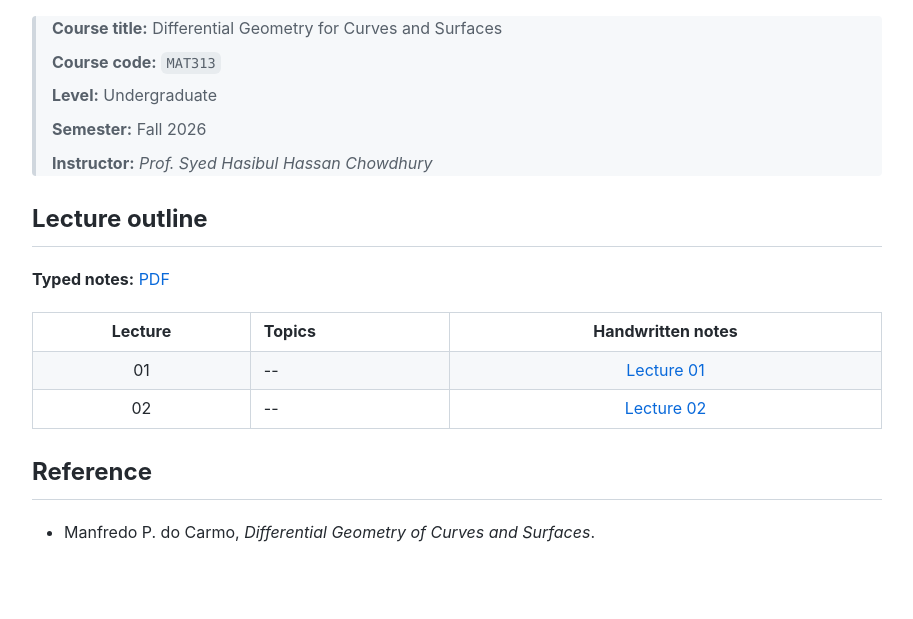
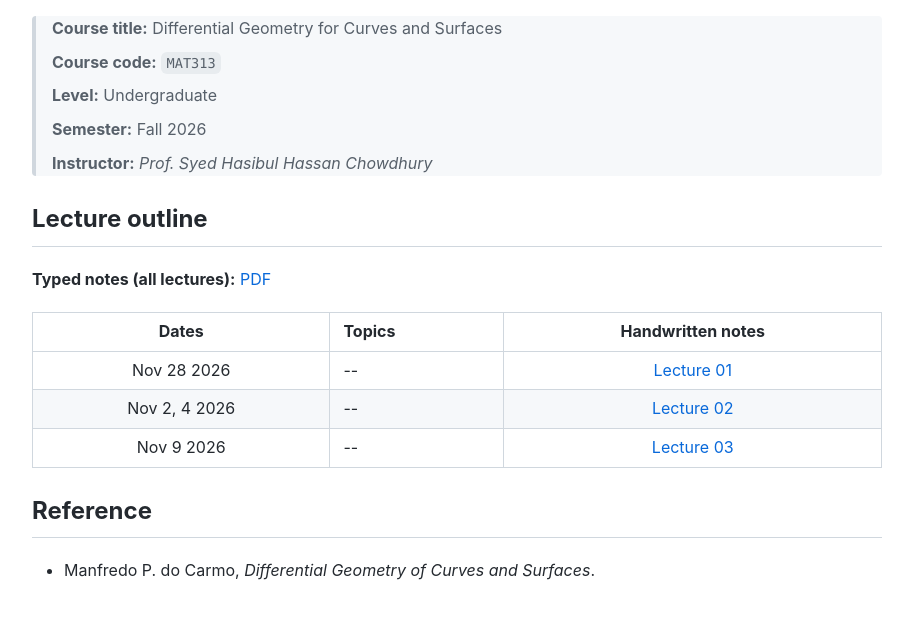
Before and after one commit to KetPsi/MAT313-DG, a plain HTML site: page index.html in a window 1280 px wide. Shown: the part 107-726 px from the top of the page, without its empty margins (183-1096 px from the left). Drawn offline with Linux system fonts and the light colour scheme.

Commit message:
lecture 03 handwritten

```diff
--- a/index.html
+++ b/index.html
@@ -92,26 +92,31 @@
     </blockquote>
 
     <h2>Lecture outline</h2>
-    <p><strong>Typed notes:</strong> <a href="MAT313_DG.pdf">PDF</a></p>
+    <p><strong>Typed notes (all lectures):</strong> <a href="MAT313_DG.pdf">PDF</a></p>
 
     <table>
         <thead>
             <tr>
-                <th style="text-align: center;">Lecture</th>
+                <th style="text-align: center;">Dates</th>
                 <th style="text-align: left;">Topics</th>
                 <th style="text-align: center;">Handwritten notes</th>
-            </tr>
-            <tr>
-                <td style="text-align: center;">01</td>
-                <td style="text-align: left;">--</td>
-                <td style="text-align: center;"><a href="handwritten%20notes/MAT313-L01.pdf">Lecture 01</a></td>
             </tr>
         </thead>
         <tbody>
             <tr>
-                <td style="text-align: center;">02</td>
+                <td style="text-align: center;">Nov 28 2026</td>
+                <td style="text-align: left;">--</td>
+                <td style="text-align: center;"><a href="handwritten%20notes/MAT313-L01.pdf">Lecture 01</a></td>
+            </tr>
+            <tr>
+                <td style="text-align: center;">Nov 2, 4 2026</td>
                 <td style="text-align: left;">--</td>
                 <td style="text-align: center;"><a href="handwritten%20notes/MAT313-L02.pdf">Lecture 02</a></td>
+            </tr>
+            <tr>
+                <td style="text-align: center;">Nov 9 2026</td>
+                <td style="text-align: left;">--</td>
+                <td style="text-align: center;"><a href="handwritten%20notes/MAT313-L03.pdf">Lecture 03</a></td>
             </tr>
         </tbody>
     </table>
```
